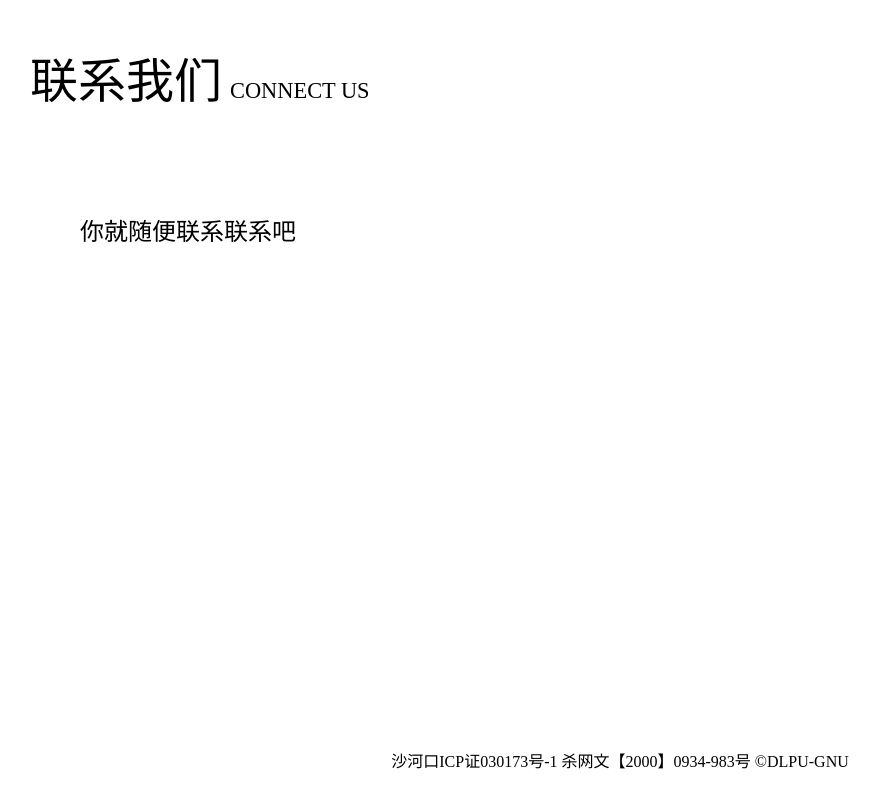
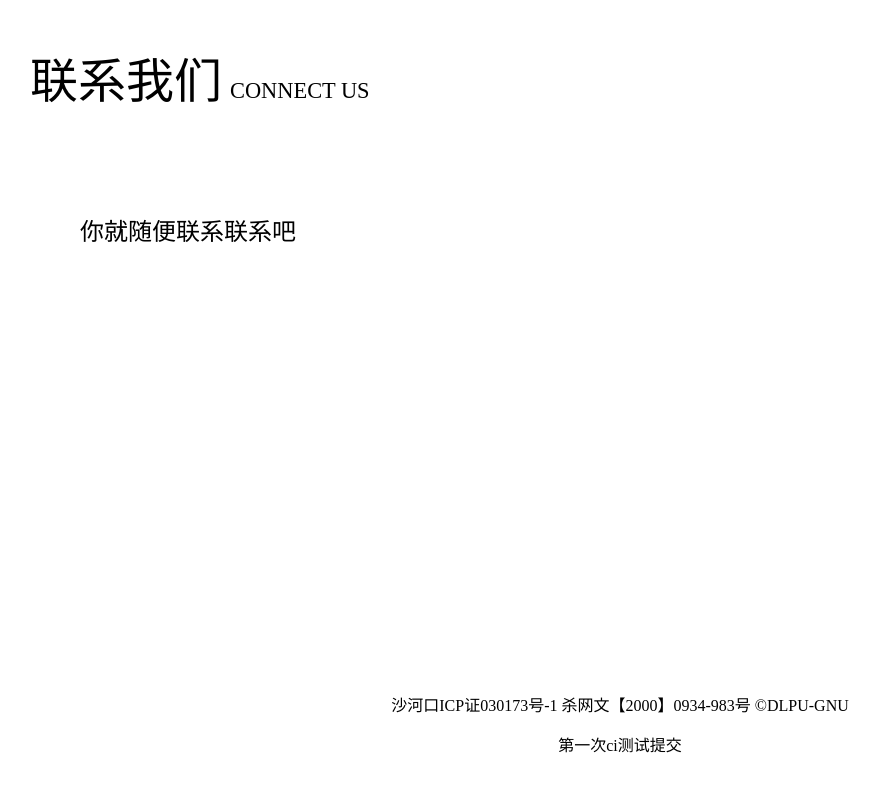
Before and after one commit to GNU-DLPU/gnu-dlpu-main, a plain HTML site: page www/index.html in a window 1280 px wide. Shown: the part 4016-4816 px from the top of the page, without its empty margins (28-908 px from the left). Drawn offline with Linux system fonts and the light colour scheme.

Commit message:
第一次CI测试提交

```diff
--- a/www/index.html
+++ b/www/index.html
@@ -266,6 +266,7 @@
 				</div>
 				<div class="footer">
 					沙河口ICP证030173号-1   杀网文【2000】0934-983号     ©DLPU-GNU
+                    <p>第一次ci测试提交</p>
 				</div>
 			</div>
 		</div>
```
